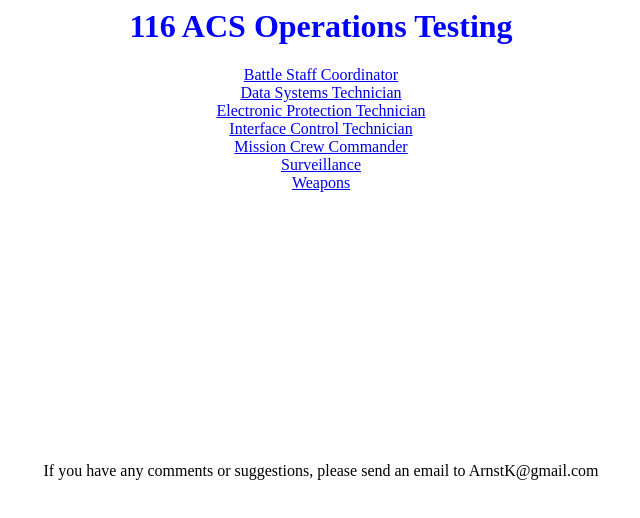
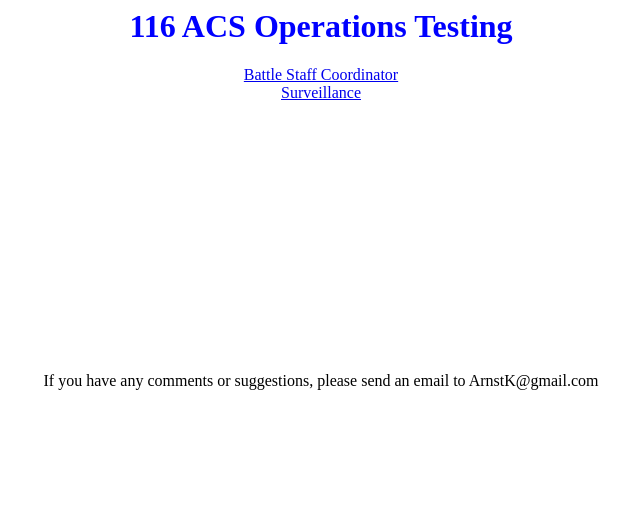
Before and after one commit to 116ACS/116ACS.github.io, a plain HTML site: page index.html in a window 1280 px wide. Shown: the whole page, without its empty margins (319-959 px from the left). Drawn offline with Linux system fonts and the light colour scheme.

Commit message:
Update index.html

```diff
--- a/index.html
+++ b/index.html
@@ -12,12 +12,7 @@
 
 	<center>
 	<a href="http://116acs.github.io/BSC.html">Battle Staff Coordinator</a><br>
-	<a href="C:\Users\Dad\Desktop\116 ACS\DST.html">Data Systems Technician</a><br>
-	<a href="C:\Users\Dad\Desktop\116 ACS\EPT.html">Electronic Protection Technician</a><br>
-	<a href="C:\Users\Dad\Desktop\116 ACS\ICT.html">Interface Control Technician</a><br>
-	<a href="C:\Users\Dad\Desktop\116 ACS\MCC.html">Mission Crew Commander</a><br>
 	<a href="C:\Users\Dad\Desktop\116 ACS\SURV.html">Surveillance</a><br>
-	<a href="C:\Users\Dad\Desktop\116 ACS\WPN.html">Weapons</a>
 	</center>
 
 	<br>
```
